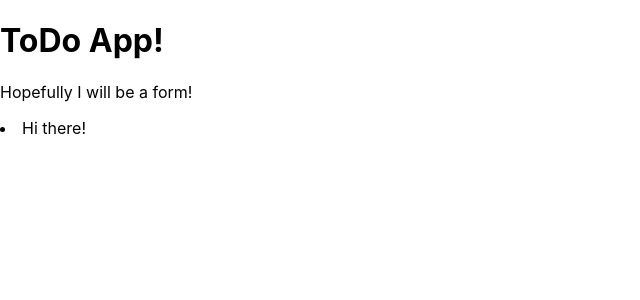
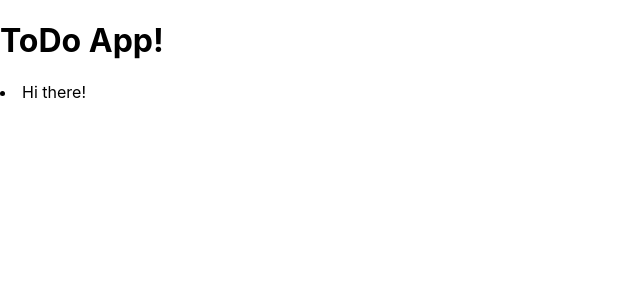
Before and after one commit to justinjkim/todo, a React (Create React App) app: page / in a window 1280 px wide. Shown: the top 300 px of the page, without its empty margins (0-640 px from the left). Built offline with nearby package versions, Linux system fonts and the light colour scheme.

Commit message:
get rid of TodoForm component, gonna put into TodoList component for simplicity sake

```diff
--- a/src/App.js
+++ b/src/App.js
@@ -2,7 +2,6 @@ import React, { Component } from 'react';
 import logo from './logo.svg';
 import './App.css';
 import Title from './Title';
-import TodoForm from './TodoForm';
 import TodoList from './TodoList';
 
 class App extends Component {
@@ -13,11 +12,15 @@ class App extends Component {
     }
   }
 
+  addItem = (event) => {
+    event.preventDefault();
+    console.log('added item!');
+  }
+
   render() {
     return (
       <div className="wrapper">
         <Title />
-        <TodoForm />
         <TodoList />
       </div>
     );
```
